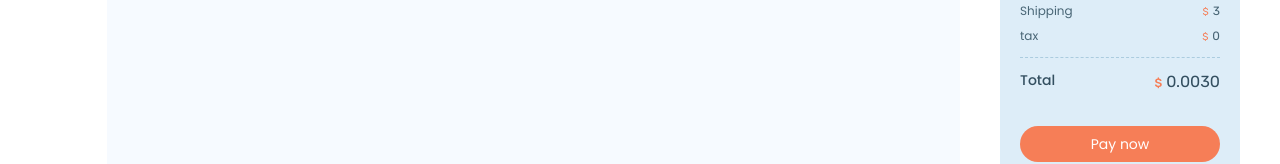
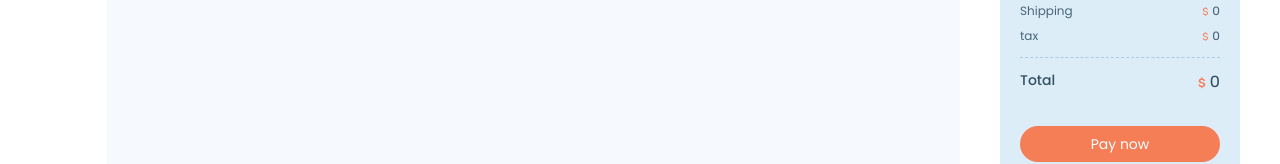
Before and after one commit to SiminDev/Food-Delivery, a React (Create React App) app: page /invoice in a window 1280 px wide. Shown: the part 524-688 px from the top of the page. Built offline with nearby package versions, Linux system fonts and the light colour scheme.

Commit message:
fix bugs

```diff
--- a/src/Pages/Invoice/payment.jsx
+++ b/src/Pages/Invoice/payment.jsx
@@ -77,7 +77,7 @@ function CardInfo() {
 
 function Total() {
   const { cartTotalAmount } = useSelector((state) => state.cart);
-  const shipping = 3;
+  const shipping = Math.round((cartTotalAmount * 10) / 100);
   const tax = Math.round((cartTotalAmount * 4) / 100);
 
   return (
@@ -109,7 +109,7 @@ function Total() {
         <p className="text-sm font-medium text-secondary-600">Total</p>
         <p className="font-number text-secondary-600">
           <span className="text-primary mr-1 font-medium text-xs">$</span>
-          {cartTotalAmount + shipping + tax}
+          {parseFloat(cartTotalAmount) + shipping + tax}
         </p>
       </div>
       <button className="bg-primary px-7 py-2 rounded-full text-white text-sm w-full">
```
